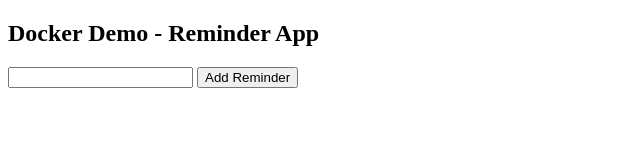
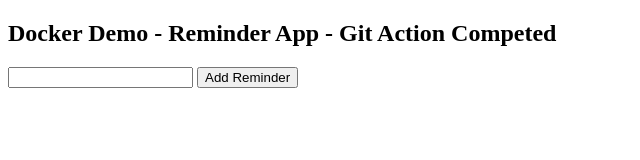
Before and after one commit to SamDonald-A/sample-nodejs-app, a plain HTML site: page frontend/index.html in a window 1280 px wide. Shown: the whole page, without its empty margins (0-640 px from the left). Drawn offline with Linux system fonts and the light colour scheme; no server answers.

Commit message:
Git Action Demo - Push 2

```diff
--- a/frontend/index.html
+++ b/frontend/index.html
@@ -3,7 +3,7 @@
 
 <body>
 
-<h2>Docker Demo - Reminder App </h2>
+<h2>Docker Demo - Reminder App - Git Action Competed </h2>
 
 <input id="name">
 
```
